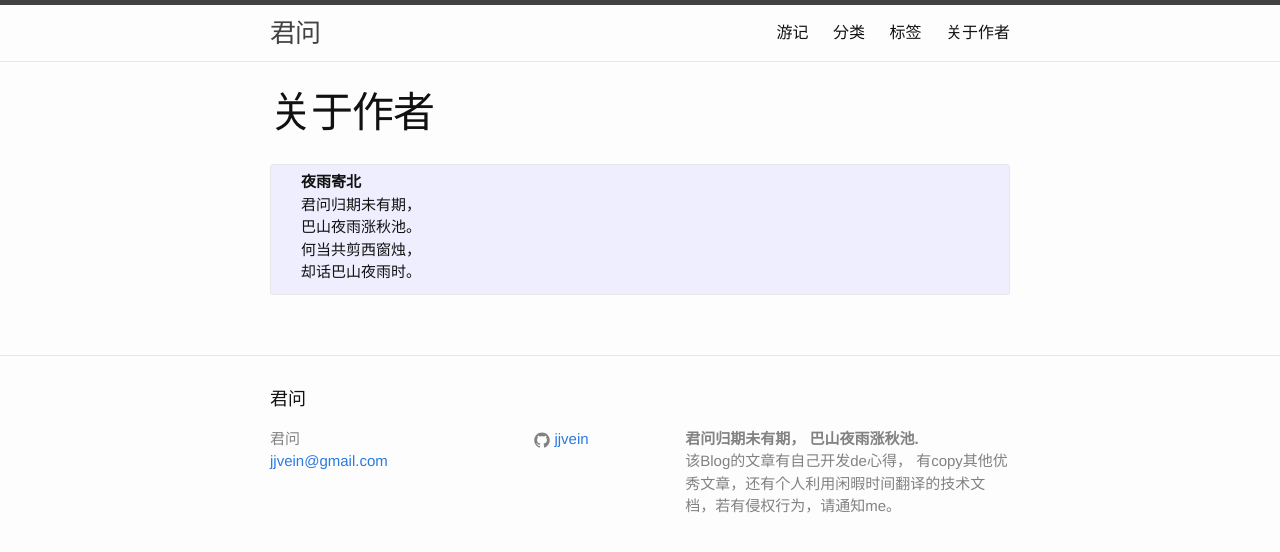
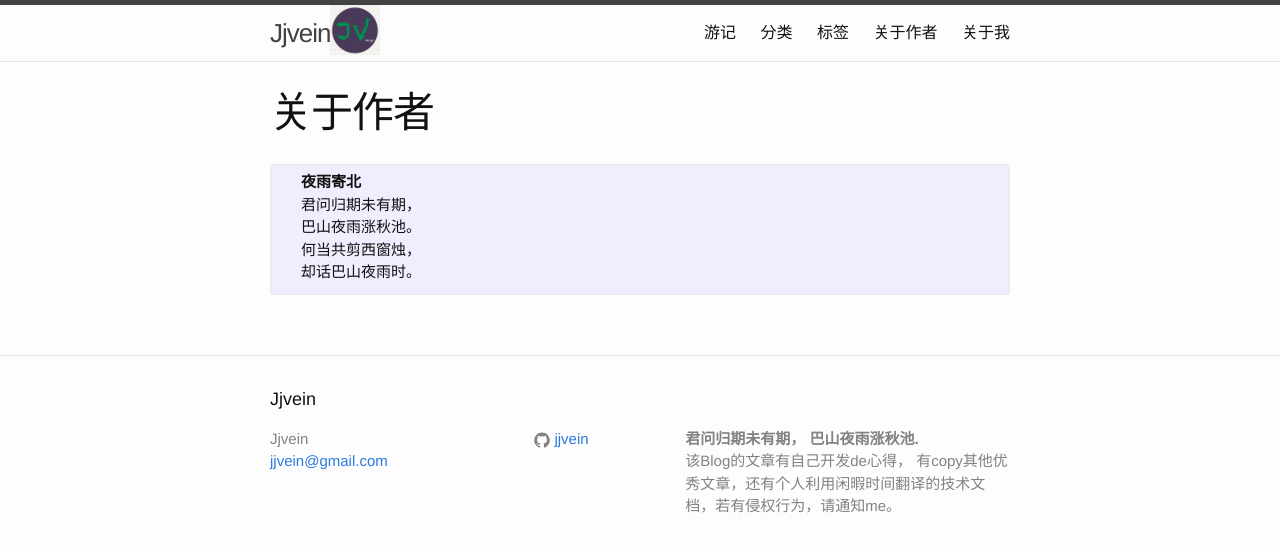
Before and after one commit to jjvein/jjvein.github.io, a Jekyll site: the page built from 60-about.md, in a window 1280 px wide. Shown: the top 552 px of the page. Built offline with Jekyll 4.4.1, drawn with Linux system fonts in a browser that asks for light colours; comment, search, counter and statistics services are not loaded.

Commit message:
开始写boke

```diff
--- a/60-about.md
+++ b/60-about.md
@@ -4,8 +4,6 @@ title: 关于作者
 date: 2016-05-29
 permalink: /about/
 ---
-
-
 
 <pre>
   <strong>夜雨寄北</strong>
--- a/_config.yml
+++ b/_config.yml
@@ -6,9 +6,9 @@
 # 'jekyll serve'. If you change this file, please restart the server process.
 
 # Site settings
-title: 君问
+title: Jjvein
 email: jjvein@gmail.com
-excerpt: 君问,君问归期未有期,jjvein,君问博客
+excerpt: Jjvein,君问博客
 description: > # this means to ignore newlines until "baseurl:"
   <strong>君问归期未有期， 巴山夜雨涨秋池.</strong> <br/>
   该Blog的文章有自己开发de心得， 有copy其他优秀文章，还有个人利用闲暇时间翻译的技术文档，若有侵权行为，请通知me。
--- a/_includes/header.html
+++ b/_includes/header.html
@@ -3,16 +3,8 @@
   <div class="wrapper">
 
     <a class="site-title" href="{{ site.baseurl }}/">{{ site.title }}</a>
-
+    <img src="/images/jv.png" alt="logo" class="inline-logo"/>
     <nav class="site-nav">
-      <a href="#" class="menu-icon">
-        <svg viewBox="0 0 18 15">
-          <path fill="#424242" d="M18,1.484c0,0.82-0.665,1.484-1.484,1.484H1.484C0.665,2.969,0,2.304,0,1.484l0,0C0,0.665,0.665,0,1.484,0 h15.031C17.335,0,18,0.665,18,1.484L18,1.484z"/>
-          <path fill="#424242" d="M18,7.516C18,8.335,17.335,9,16.516,9H1.484C0.665,9,0,8.335,0,7.516l0,0c0-0.82,0.665-1.484,1.484-1.484 h15.031C17.335,6.031,18,6.696,18,7.516L18,7.516z"/>
-          <path fill="#424242" d="M18,13.516C18,14.335,17.335,15,16.516,15H1.484C0.665,15,0,14.335,0,13.516l0,0 c0-0.82,0.665-1.484,1.484-1.484h15.031C17.335,12.031,18,12.696,18,13.516L18,13.516z"/>
-        </svg>
-      </a>
-
       <div class="trigger">
         {% for my_page in site.pages %}
           {% if my_page.title %}
--- a/_sass/_layout.scss
+++ b/_sass/_layout.scss
@@ -8,6 +8,11 @@
 
     // Positioning context for the mobile navigation icon
     position: relative;
+
+    .inline-logo {
+        width: 50px;
+        height: 50px;
+    }
 }
 
 .site-title {
@@ -92,7 +97,15 @@
     }
 }
 
-
+.home {
+    .icon {
+        font-size: 14px;
+        display: inline-block;
+        border-radius: 4px;
+        background: #ffdddd;
+        padding: 2px 5px;
+    }
+}
 
 /**
  * Site footer
```
Also changed, not shown: 61-resume.md (added, +13 -0 lines), index.html (+5 -3 lines), images/jv.png (added).
